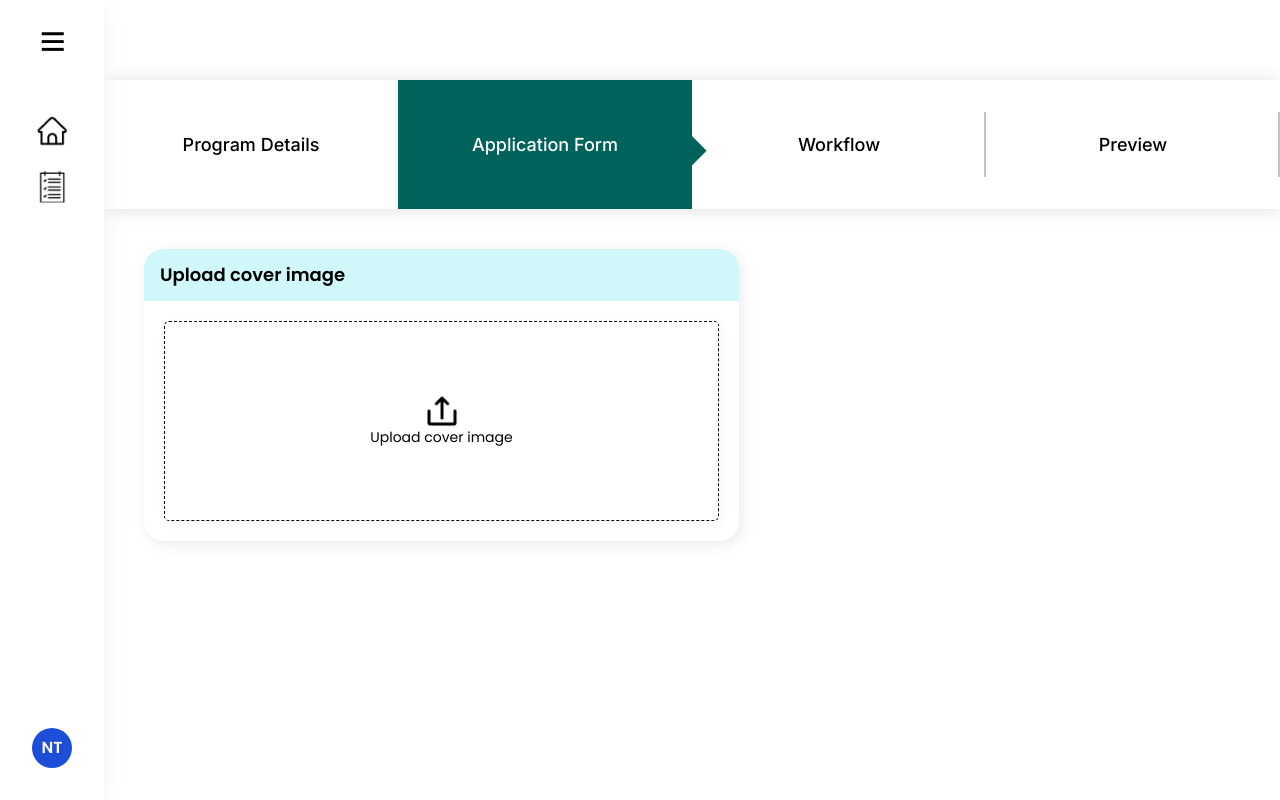
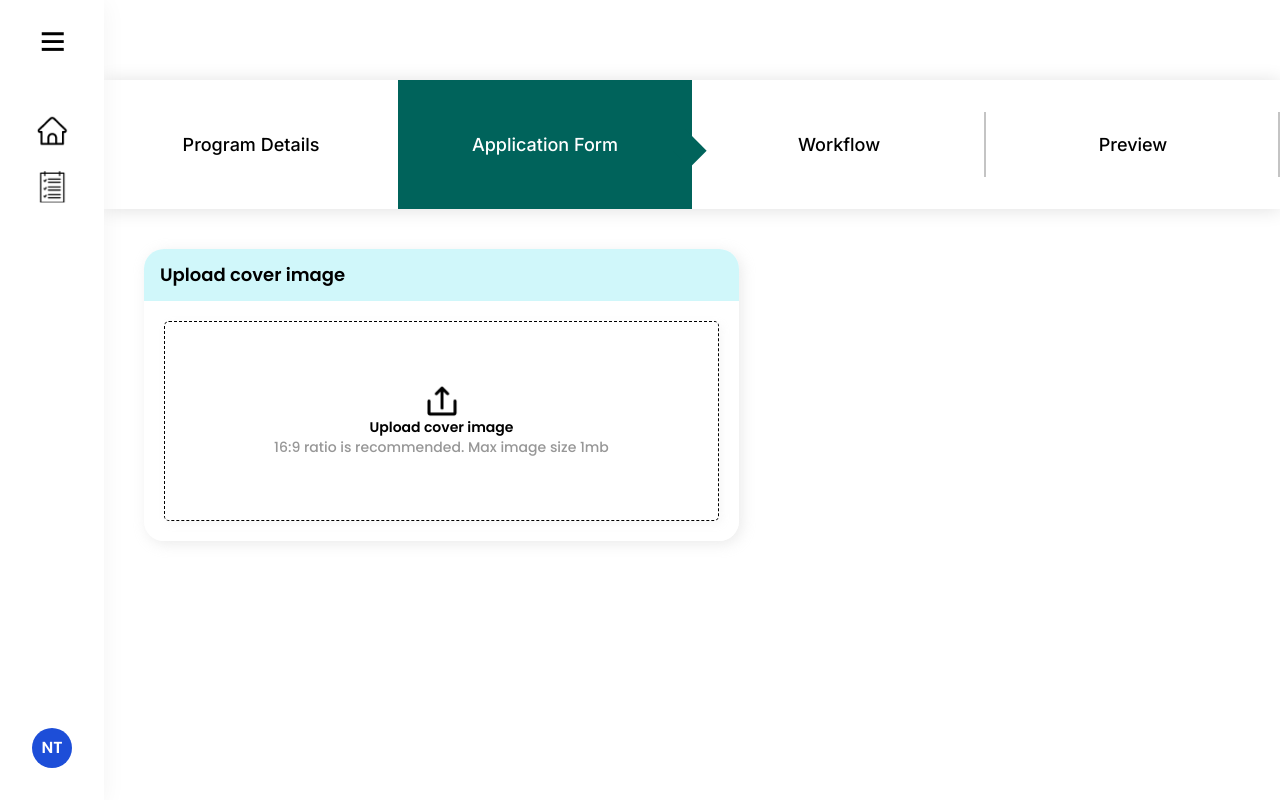
Before and after one commit to gift56/Fetest1, a React (Create React App) app: page / in a window 1280 px wide. Built offline with nearby package versions, Linux system fonts and the light colour scheme.

Commit message:
woking on card component

```diff
--- a/src/components/ApplicationForm/ApplicationForm.tsx
+++ b/src/components/ApplicationForm/ApplicationForm.tsx
@@ -11,7 +11,10 @@ const ApplicationForm = () => {
             alt="uploadIcon"
             className="w-8 h-8"
           />
-          <h3 className="text-sm fontsemibold text-black">Upload cover image</h3>
+          <h3 className="text-sm font-semibold text-black">
+            Upload cover image
+          </h3>
+          <p className="text-sm font-medium text-basegray">16:9 ratio is recommended. Max image size 1mb</p>
         </label>
       </Card>
     </form>
```
